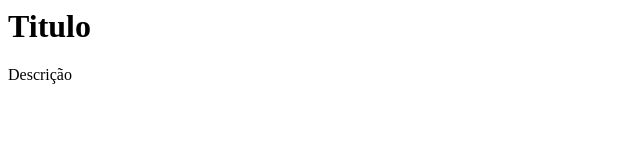
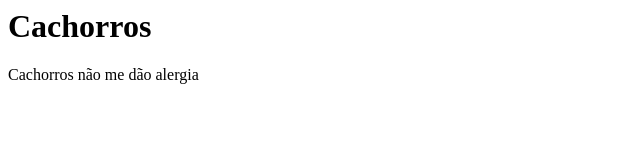
Before and after one commit to anacsalves/capacitacao-byron, a plain HTML site: page index.html in a window 1280 px wide. Shown: the whole page, without its empty margins (0-640 px from the left). Drawn offline with Linux system fonts and the light colour scheme.

Commit message:
prefere cachorros ou gatos

```diff
--- a/index.html
+++ b/index.html
@@ -1,3 +1,3 @@
-<h1>Titulo</h1>
+<h1>Cachorros</h1>
 
-<p>Descrição</p>
+<p>Cachorros não me dão alergia</p>
```
